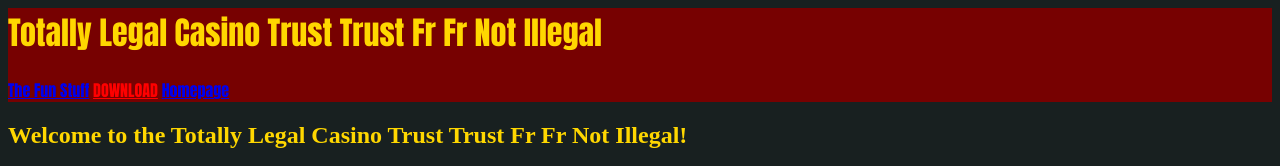
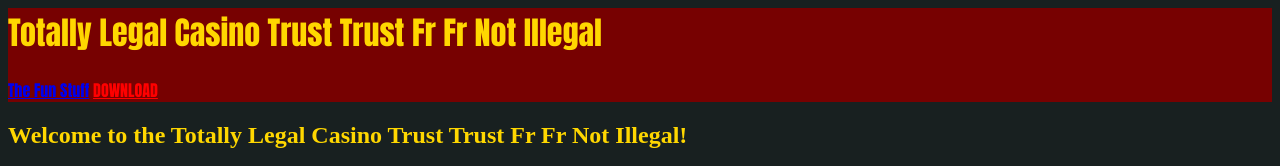
Before and after one commit to charcoalcookiez/Gamba, a plain HTML site: page index.html in a window 1280 px wide. Shown: the top 166 px of the page. Drawn offline with Linux system fonts and the light colour scheme.

Commit message:
just straigth up removed the homepage button whilst on the homepage because it wasnt working and was redundant anyways

```diff
--- a/index.html
+++ b/index.html
@@ -8,7 +8,6 @@
             <h1 style="color: gold;">Totally Legal Casino Trust Trust Fr Fr Not Illegal</h1>
             <a href="html/gamba.html">The Fun Stuff</a>
             <a href="html/main.html" style="color: red;">DOWNLOAD</a>
-            <a href="index.html">Homepage</a>
         </header>
         <h2 style="color: gold;">Welcome to the Totally Legal Casino Trust Trust Fr Fr Not Illegal!</h2>
         <h3 style="color: gold;">We currently offer only blackjack, but more will be on the way!</h3>
```
